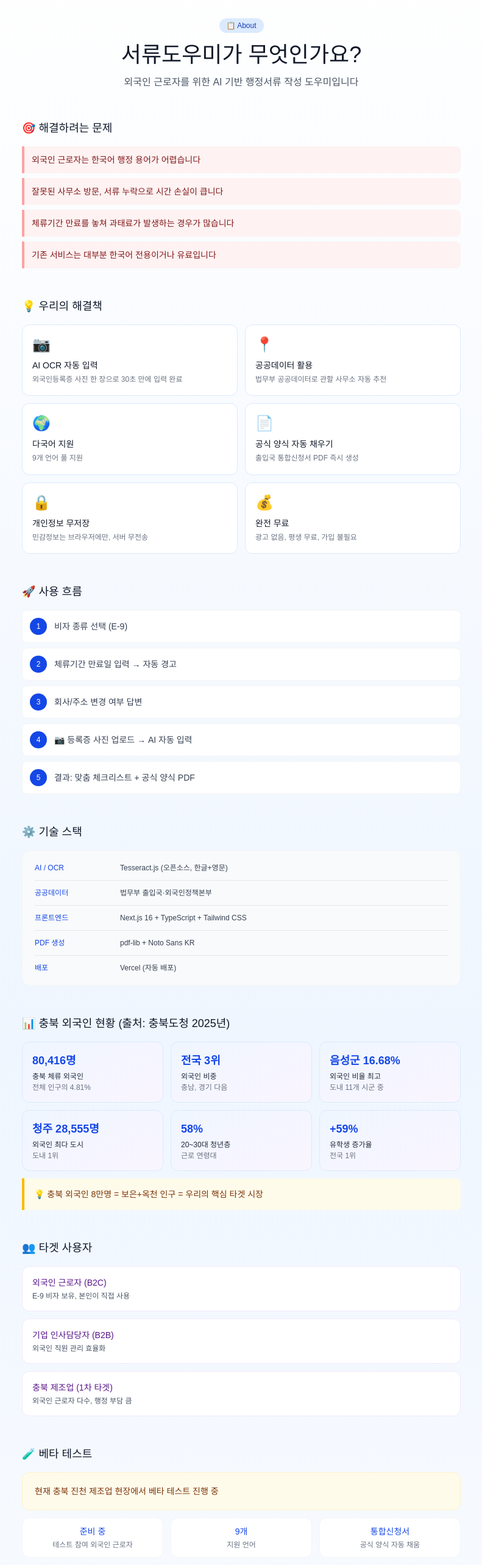
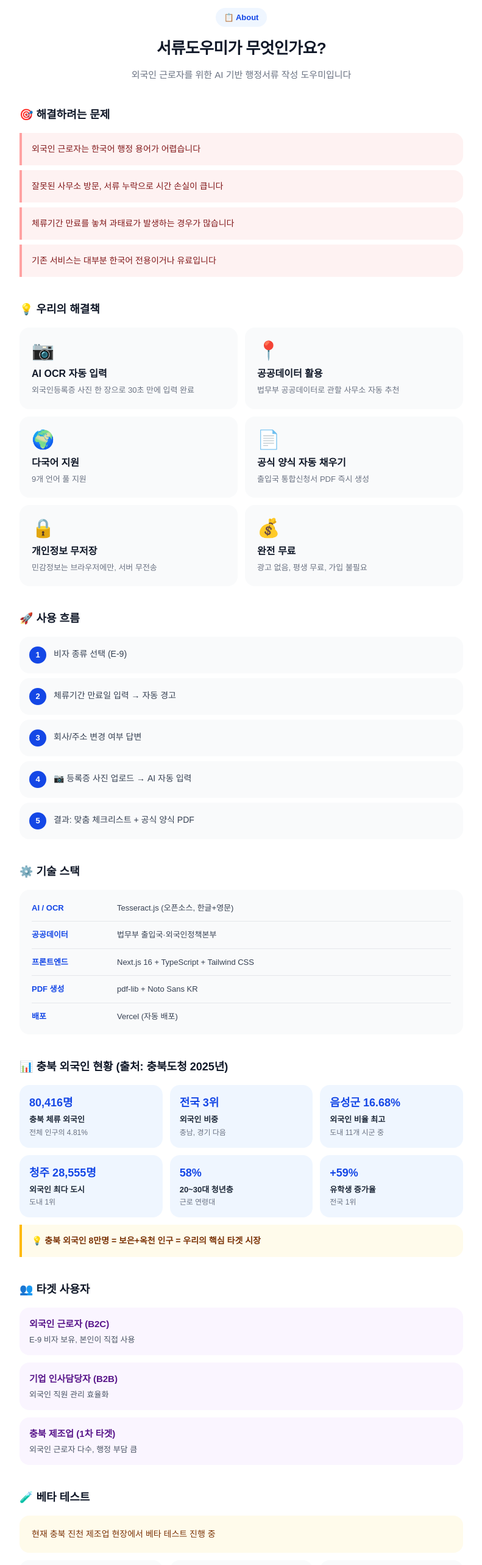
Before and after one commit to leesoyeol1213-glitch/immigration-helper, a Next.js app: page /about in a window 1280 px wide. Shown: the part 80-2646 px from the top of the page at 61% size, without its empty margins (244-1035 px from the left). Built offline with nearby package versions, Linux system fonts and the light colour scheme.

Commit message:
design: 정보 페이지 컨셉 C 적용 (change-report/privacy/about)

```diff
--- a/app/about/page.tsx
+++ b/app/about/page.tsx
@@ -666,139 +666,139 @@ export default function AboutPage() {
   const t = TEXTS[lang];
 
   return (
-    <main className="min-h-screen bg-gradient-to-b from-white via-blue-50 to-white">
+    <main className="min-h-screen bg-white">
       <LanguageHeader backHref="/" backLabel={t.backHome} />
 
-      <section className="max-w-3xl mx-auto px-6 py-10">
-        <div className="text-center mb-12">
-          <div className="inline-block px-3 py-1 bg-blue-100 rounded-full mb-4">
-            <p className="text-xs font-medium text-blue-800">{t.badge}</p>
+      <section className="max-w-md md:max-w-3xl mx-auto px-5 pt-6 pb-16">
+        {/* 헤더 */}
+        <div className="text-center mb-10">
+          <div className="inline-block px-3.5 py-1.5 bg-blue-50 rounded-full mb-4">
+            <p className="text-[13px] font-bold text-blue-700">{t.badge}</p>
           </div>
-          <h1 className="text-3xl md:text-4xl font-medium text-gray-900 mb-3">
-            {t.title}
-          </h1>
-          <p className="text-base text-gray-600 leading-relaxed">
-            {t.subtitle}
-          </p>
+          <h1 className="text-[26px] font-extrabold text-gray-900 tracking-tight mb-3">{t.title}</h1>
+          <p className="text-[15px] text-gray-500 font-medium leading-relaxed">{t.subtitle}</p>
         </div>
 
-        <div className="mb-12">
-          <h2 className="text-lg font-medium text-gray-900 mb-4">{t.problemTitle}</h2>
+        {/* 문제 */}
+        <div className="mb-10">
+          <h2 className="text-[18px] font-extrabold text-gray-900 mb-4">{t.problemTitle}</h2>
           <div className="space-y-2">
             {t.problems.map((p: string, i: number) => (
-              <div key={i} className="bg-red-50 border-l-4 border-red-300 p-3 rounded-r-lg">
-                <p className="text-sm text-red-900">{p}</p>
+              <div key={i} className="bg-red-50 border-l-4 border-red-300 p-4 rounded-r-2xl">
+                <p className="text-[14px] text-red-900 font-medium">{p}</p>
               </div>
             ))}
           </div>
         </div>
 
-        <div className="mb-12">
-          <h2 className="text-lg font-medium text-gray-900 mb-4">{t.solutionTitle}</h2>
+        {/* 해결책 */}
+        <div className="mb-10">
+          <h2 className="text-[18px] font-extrabold text-gray-900 mb-4">{t.solutionTitle}</h2>
           <div className="grid grid-cols-1 md:grid-cols-2 gap-3">
             {t.solutions.map((s: any, i: number) => (
-              <div key={i} className="bg-white border border-blue-100 rounded-xl p-4 hover:border-blue-300 transition-all">
-                <div className="text-2xl mb-2">{s.icon}</div>
-                <p className="text-sm font-medium text-gray-900 mb-1">{s.title}</p>
-                <p className="text-xs text-gray-500 leading-relaxed">{s.desc}</p>
+              <div key={i} className="bg-gray-50 rounded-2xl p-5">
+                <div className="text-3xl mb-2">{s.icon}</div>
+                <p className="text-[16px] font-extrabold text-gray-900 mb-1">{s.title}</p>
+                <p className="text-[13px] text-gray-500 leading-relaxed">{s.desc}</p>
               </div>
             ))}
           </div>
         </div>
 
-        <div className="mb-12">
-          <h2 className="text-lg font-medium text-gray-900 mb-4">{t.flowTitle}</h2>
+        {/* 사용 흐름 */}
+        <div className="mb-10">
+          <h2 className="text-[18px] font-extrabold text-gray-900 mb-4">{t.flowTitle}</h2>
           <div className="space-y-2">
             {t.flowSteps.map((step: string, i: number) => (
-              <div key={i} className="flex items-start gap-3 bg-white border border-gray-100 rounded-lg p-3">
-                <div className="flex-shrink-0 w-7 h-7 bg-blue-700 text-white rounded-full flex items-center justify-center text-xs font-medium">
+              <div key={i} className="flex items-start gap-3 bg-gray-50 rounded-2xl p-4">
+                <div className="flex-shrink-0 w-7 h-7 bg-blue-700 text-white rounded-full flex items-center justify-center text-[13px] font-extrabold">
                   {i + 1}
                 </div>
-                <p className="text-sm text-gray-700 pt-1">{step}</p>
+                <p className="text-[14px] text-gray-700 font-medium pt-0.5">{step}</p>
               </div>
             ))}
           </div>
         </div>
 
-        <div className="mb-12">
-          <h2 className="text-lg font-medium text-gray-900 mb-4">{t.techTitle}</h2>
-          <div className="bg-gray-50 border border-gray-100 rounded-xl p-5 space-y-3">
+        {/* 기술 스택 */}
+        <div className="mb-10">
+          <h2 className="text-[18px] font-extrabold text-gray-900 mb-4">{t.techTitle}</h2>
+          <div className="bg-gray-50 rounded-2xl p-5 space-y-3">
             {t.techs.map((tech: any, i: number) => (
               <div key={i} className="flex flex-col md:flex-row md:items-center gap-1 md:gap-3 pb-3 border-b border-gray-200 last:border-0 last:pb-0">
-                <p className="text-xs font-medium text-blue-700 md:w-32">{tech.label}</p>
-                <p className="text-xs text-gray-700 flex-1">{tech.value}</p>
+                <p className="text-[13px] font-bold text-blue-700 md:w-32">{tech.label}</p>
+                <p className="text-[13px] text-gray-700 flex-1">{tech.value}</p>
               </div>
             ))}
           </div>
         </div>
 
-{/* 충북 통계 (충북 특화!) */}
-        <div className="mb-12">
-          <h2 className="text-lg font-medium text-gray-900 mb-4">{t.chungbukTitle}</h2>
+        {/* 충북 통계 */}
+        {t.chungbukStats && (
+          <div className="mb-10">
+            <h2 className="text-[18px] font-extrabold text-gray-900 mb-4">{t.chungbukTitle}</h2>
             <div className="grid grid-cols-2 md:grid-cols-3 gap-3 mb-3">
-            {t.chungbukStats?.map((stat: any, i: number) => (
-              <div key={i} className="bg-gradient-to-br from-blue-50 to-purple-50 border border-blue-100 rounded-xl p-4">
-                <p className="text-lg font-bold text-blue-700 mb-1">{stat.value}</p>
-                <p className="text-xs font-medium text-gray-800 mb-0.5">{stat.label}</p>
-                <p className="text-xs text-gray-500">{stat.subLabel}</p>
+              {t.chungbukStats.map((stat: any, i: number) => (
+                <div key={i} className="bg-blue-50 rounded-2xl p-4">
+                  <p className="text-[18px] font-extrabold text-blue-700 mb-1">{stat.value}</p>
+                  <p className="text-[13px] font-bold text-gray-800 mb-0.5">{stat.label}</p>
+                  <p className="text-[12px] text-gray-500">{stat.subLabel}</p>
                 </div>
               ))}
             </div>
-          <div className="bg-amber-50 border-l-4 border-amber-400 p-4 rounded-r-lg">
-            <p className="text-sm text-amber-900 font-medium">{t.chungbukInsight}</p>
+            <div className="bg-amber-50 border-l-4 border-amber-400 p-4 rounded-r-2xl">
+              <p className="text-[14px] text-amber-900 font-bold">{t.chungbukInsight}</p>
             </div>
           </div>
+        )}
 
-        <div className="mb-12">
-          <h2 className="text-lg font-medium text-gray-900 mb-4">{t.targetTitle}</h2>
+        {/* 타겟 */}
+        <div className="mb-10">
+          <h2 className="text-[18px] font-extrabold text-gray-900 mb-4">{t.targetTitle}</h2>
           <div className="space-y-3">
             {t.targetItems.map((item: any, i: number) => (
-              <div key={i} className="bg-white border border-purple-100 rounded-xl p-4">
-                <p className="text-sm font-medium text-purple-900 mb-1">{item.title}</p>
-                <p className="text-xs text-gray-600">{item.desc}</p>
+              <div key={i} className="bg-purple-50 rounded-2xl p-4">
+                <p className="text-[15px] font-extrabold text-purple-900 mb-1">{item.title}</p>
+                <p className="text-[13px] text-gray-600">{item.desc}</p>
               </div>
             ))}
           </div>
         </div>
 
-        <div className="mb-12">
-          <h2 className="text-lg font-medium text-gray-900 mb-4">{t.betaTitle}</h2>
-          <div className="bg-amber-50 border border-amber-100 rounded-xl p-5 mb-3">
-            <p className="text-sm text-amber-900">{t.betaDesc}</p>
+        {/* 베타 */}
+        <div className="mb-10">
+          <h2 className="text-[18px] font-extrabold text-gray-900 mb-4">{t.betaTitle}</h2>
+          <div className="bg-amber-50 rounded-2xl p-5 mb-3">
+            <p className="text-[14px] text-amber-900 font-medium">{t.betaDesc}</p>
           </div>
           <div className="grid grid-cols-3 gap-3">
             {t.betaStats.map((stat: any, i: number) => (
-              <div key={i} className="bg-white border border-gray-100 rounded-xl p-3 text-center">
-                <p className="text-sm font-medium text-blue-700">{stat.value}</p>
-                <p className="text-xs text-gray-500 mt-1">{stat.label}</p>
+              <div key={i} className="bg-gray-50 rounded-2xl p-4 text-center">
+                <p className="text-[14px] font-extrabold text-blue-700">{stat.value}</p>
+                <p className="text-[12px] text-gray-500 mt-1">{stat.label}</p>
               </div>
             ))}
           </div>
         </div>
 
         {/* 비즈니스 모델 */}
-        <div className="mb-12">
-          <h2 className="text-lg font-medium text-gray-900 mb-2">{t.businessTitle}</h2>
-          <p className="text-sm text-gray-500 mb-4">{t.businessSub}</p>
+        {t.businessTiers && (
+          <div className="mb-10">
+            <h2 className="text-[18px] font-extrabold text-gray-900 mb-2">{t.businessTitle}</h2>
+            <p className="text-[14px] text-gray-500 font-medium mb-4">{t.businessSub}</p>
             <div className="grid grid-cols-1 md:grid-cols-3 gap-3">
-            {t.businessTiers?.map((tier: any, i: number) => (
-              <div key={i} className={`rounded-xl p-5 border-2 ${
+              {t.businessTiers.map((tier: any, i: number) => (
+                <div key={i} className={`rounded-3xl p-5 ${
                   tier.highlight
-                  ? "bg-gradient-to-br from-blue-700 to-blue-800 text-white border-blue-700"
-                  : "bg-white border-gray-200"
+                    ? "bg-gradient-to-br from-blue-600 to-blue-800 text-white"
+                    : "bg-gray-50"
                 }`}>
-                <p className={`text-xs font-semibold mb-1 ${tier.highlight ? "text-blue-200" : "text-gray-400"}`}>
-                  {tier.tier}
-                </p>
-                <p className={`text-sm font-medium mb-1 ${tier.highlight ? "text-white" : "text-gray-900"}`}>
-                  {tier.target}
-                </p>
-                <p className={`text-lg font-bold mb-4 ${tier.highlight ? "text-white" : "text-blue-700"}`}>
-                  {tier.price}
-                </p>
+                  <p className={`text-[13px] font-bold mb-1 ${tier.highlight ? "text-blue-200" : "text-gray-400"}`}>{tier.tier}</p>
+                  <p className={`text-[15px] font-extrabold mb-1 ${tier.highlight ? "text-white" : "text-gray-900"}`}>{tier.target}</p>
+                  <p className={`text-[18px] font-extrabold mb-4 ${tier.highlight ? "text-white" : "text-blue-700"}`}>{tier.price}</p>
                   <ul className="space-y-1.5">
                     {tier.features.map((f: string, j: number) => (
-                    <li key={j} className={`text-xs flex items-start gap-1.5 ${tier.highlight ? "text-blue-100" : "text-gray-600"}`}>
+                      <li key={j} className={`text-[13px] flex items-start gap-1.5 ${tier.highlight ? "text-blue-100" : "text-gray-600"}`}>
                         <span className={tier.highlight ? "text-blue-300" : "text-blue-500"}>✓</span>
                         <span>{f}</span>
                       </li>
@@ -808,33 +808,35 @@ export default function AboutPage() {
               ))}
             </div>
           </div>
+        )}
 
-        <div className="mb-12">
-          <h2 className="text-lg font-medium text-gray-900 mb-4">{t.impactTitle}</h2>
-          <div className="bg-gradient-to-br from-blue-50 to-purple-50 border border-blue-100 rounded-xl p-5">
+        {/* 기대 효과 */}
+        <div className="mb-10">
+          <h2 className="text-[18px] font-extrabold text-gray-900 mb-4">{t.impactTitle}</h2>
+          <div className="bg-blue-50 rounded-2xl p-5">
             <ul className="space-y-2">
               {t.impacts.map((impact: string, i: number) => (
                 <li key={i} className="flex items-start gap-2">
-                  <span className="text-blue-700 mt-0.5">✓</span>
-                  <span className="text-sm text-gray-800">{impact}</span>
+                  <span className="text-blue-700 mt-0.5 font-bold">✓</span>
+                  <span className="text-[14px] text-gray-800 font-medium">{impact}</span>
                 </li>
               ))}
             </ul>
           </div>
         </div>
 
-        <div className="text-center bg-blue-700 rounded-xl p-8 mb-8">
-          <h2 className="text-xl text-white font-medium mb-4">{t.ctaTitle}</h2>
+        {/* CTA */}
+        <div className="text-center bg-gradient-to-br from-blue-600 to-blue-800 rounded-3xl p-8 mb-6">
+          <h2 className="text-[20px] text-white font-extrabold mb-4">{t.ctaTitle}</h2>
           <Link href="/start"
-            className="inline-block px-6 py-3 bg-white text-blue-700 rounded-xl font-medium text-sm hover:bg-blue-50 transition-all shadow-md">
+            className="inline-block px-8 py-4 bg-white text-blue-700 rounded-2xl font-extrabold text-[16px] hover:bg-blue-50 transition-all">
             {t.ctaBtn}
           </Link>
         </div>
 
-        <div className="p-4 bg-amber-50 border border-amber-100 rounded-xl">
-          <p className="text-xs text-amber-800 leading-relaxed">
-            ⚠️ {t.disclaimer}
-          </p>
+        {/* 면책 */}
+        <div className="p-4 bg-amber-50 border border-amber-100 rounded-2xl">
+          <p className="text-[13px] text-amber-800 leading-relaxed">⚠️ {t.disclaimer}</p>
         </div>
       </section>
     </main>
```
Also changed, not shown: app/change-report/page.tsx (+22 -22 lines), app/privacy/page.tsx (+17 -19 lines). Lines whose indentation alone changed are shown as unchanged.
